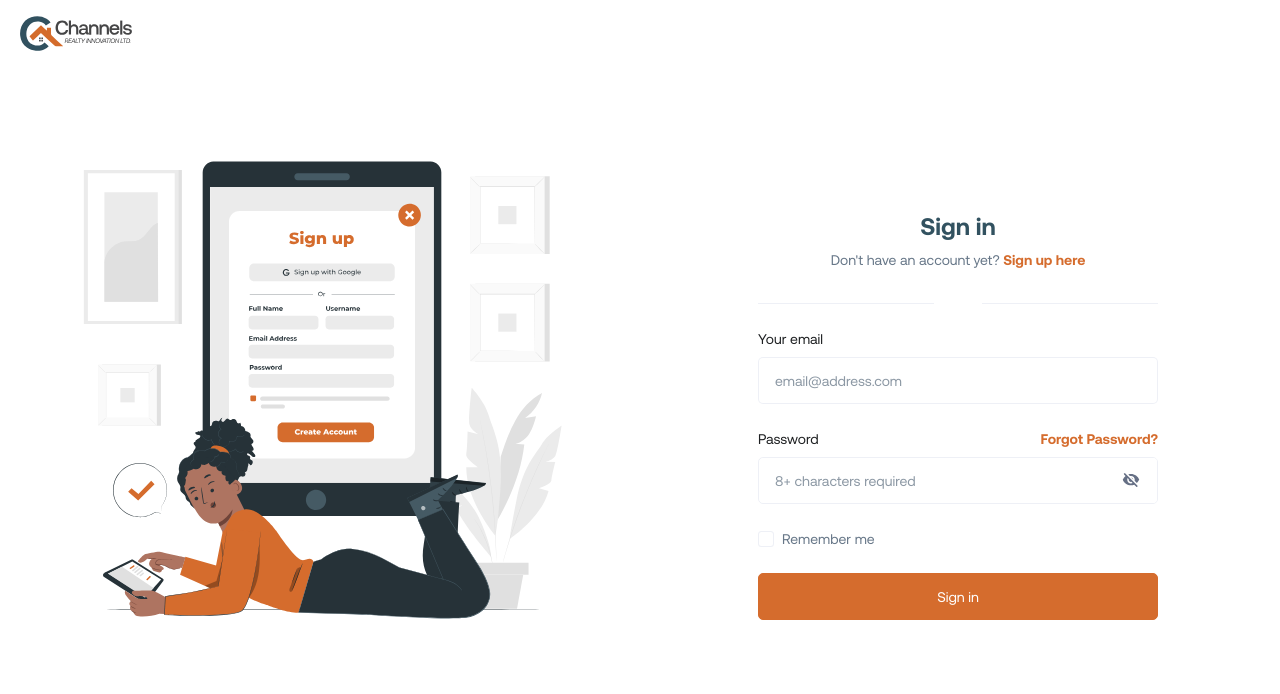
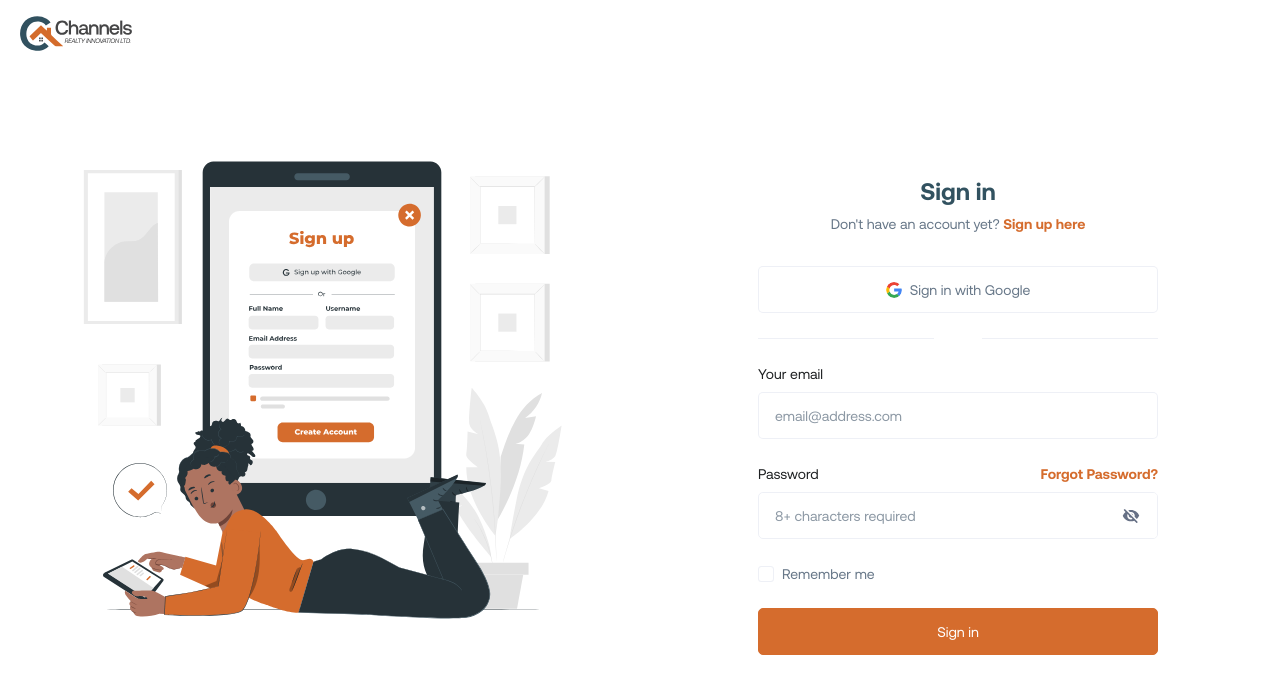
Before and after one commit to ccurves/channels-realty, a React (Create React App) app: page /login in a window 1280 px wide. Shown: the top 694 px of the page. Built offline with nearby package versions, Linux system fonts and the light colour scheme.

Commit message:
Finished google authentication

```diff
--- a/src/components/Auth/Login.jsx
+++ b/src/components/Auth/Login.jsx
@@ -88,9 +88,9 @@ const Login = () => {
               </p>
             </div>
 
-            {/* <div class="d-grid mb-4">
+            <div class="d-grid mb-4">
               <GoogleButton />
-            </div> */}
+            </div>
 
             <span class="divider-center text-muted mb-4"></span>
           </div>
```
